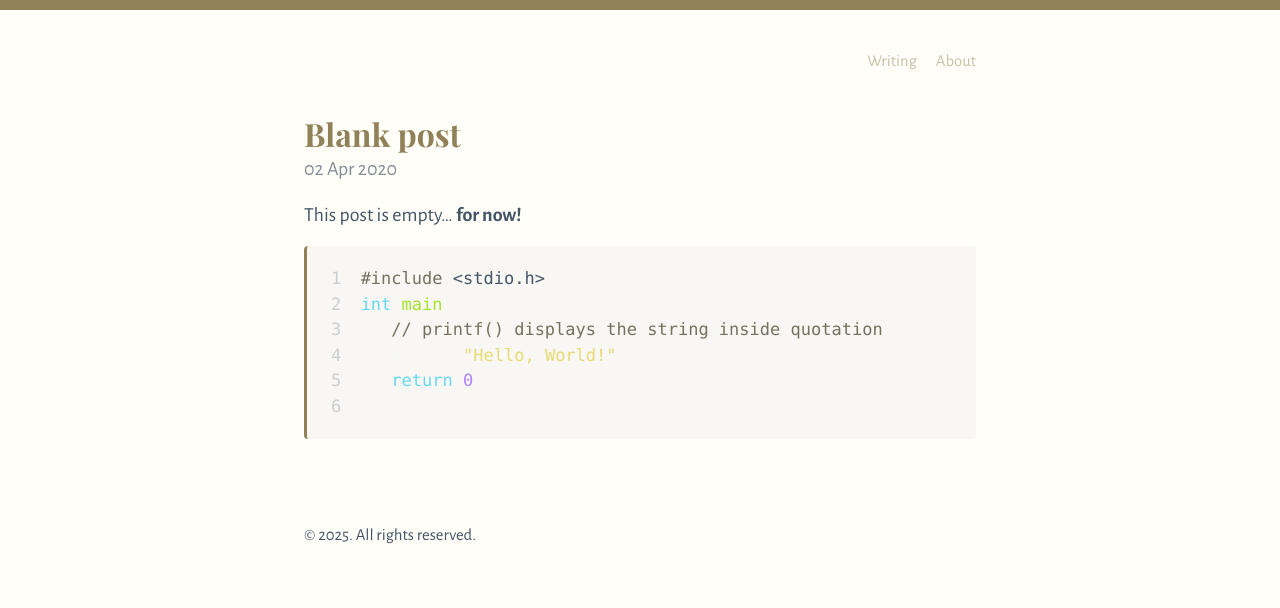
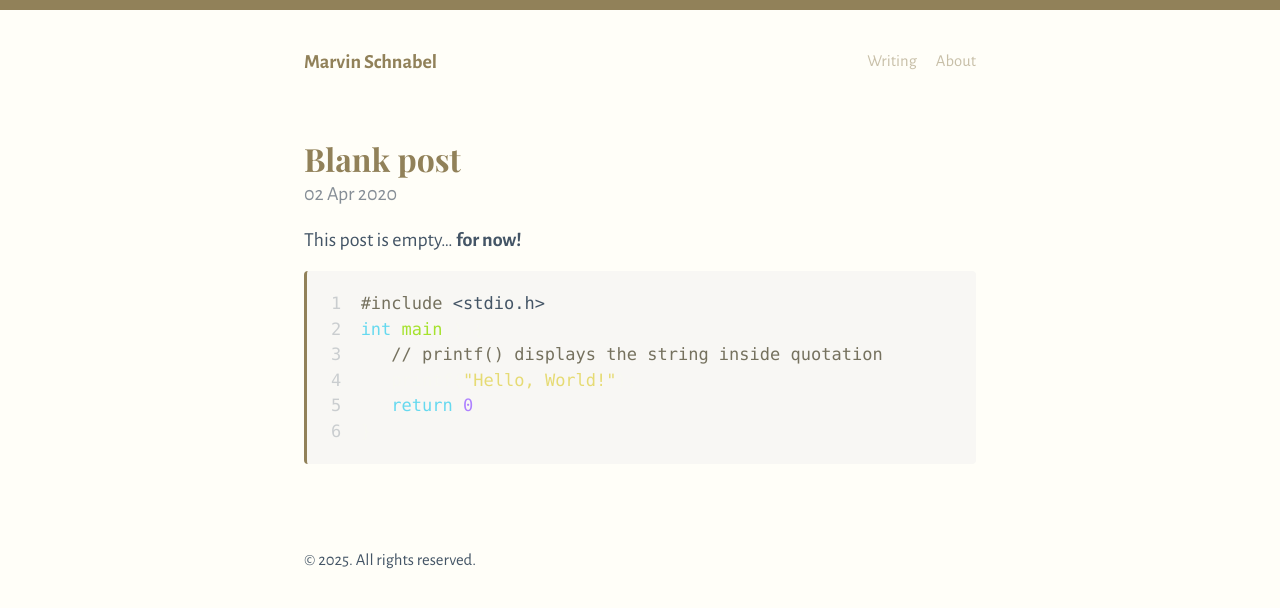
Before and after one commit to MarvFPV/MarvFPV.github.io, a Jekyll site: the page built from index.html, in a window 1280 px wide. Shown: the top 608 px of the page. Built offline with Jekyll 4.4.1, drawn with Linux system fonts in a browser that asks for light colours; the list of posts is cut into pages by our own code.

Commit message:
changes to title

```diff
--- a/_layouts/default.html
+++ b/_layouts/default.html
@@ -6,7 +6,7 @@
     <div class="container content">
       <header class="masthead">
         <h3 class="masthead-title">
-          {% if !site.post %}
+          {% if page.title == "Home" %}
           <a href="{{ site.baseurl }}/" title="Home">{{ site.title }}</a>
           {% endif %}
           <nav class="nav">
```
